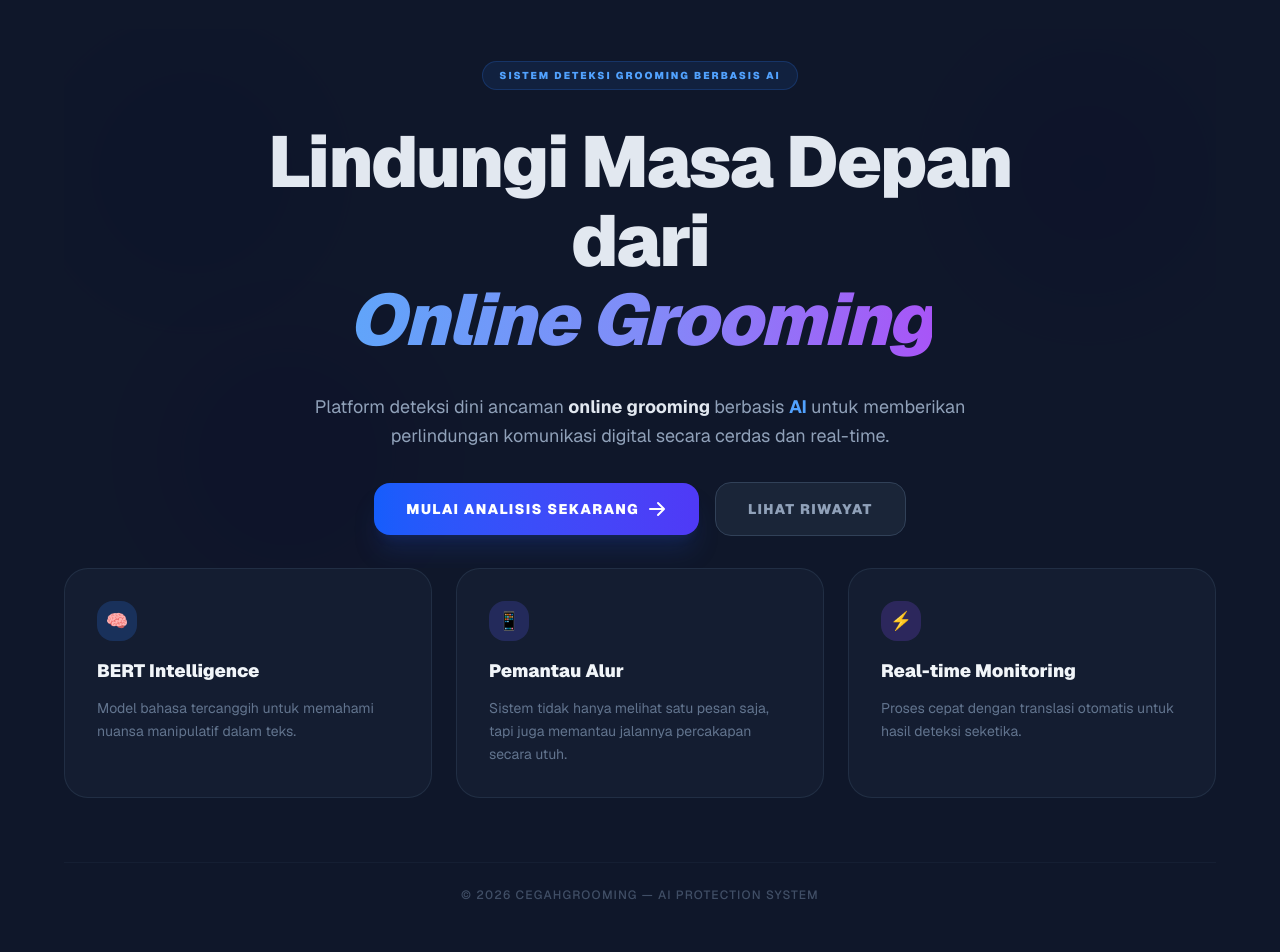
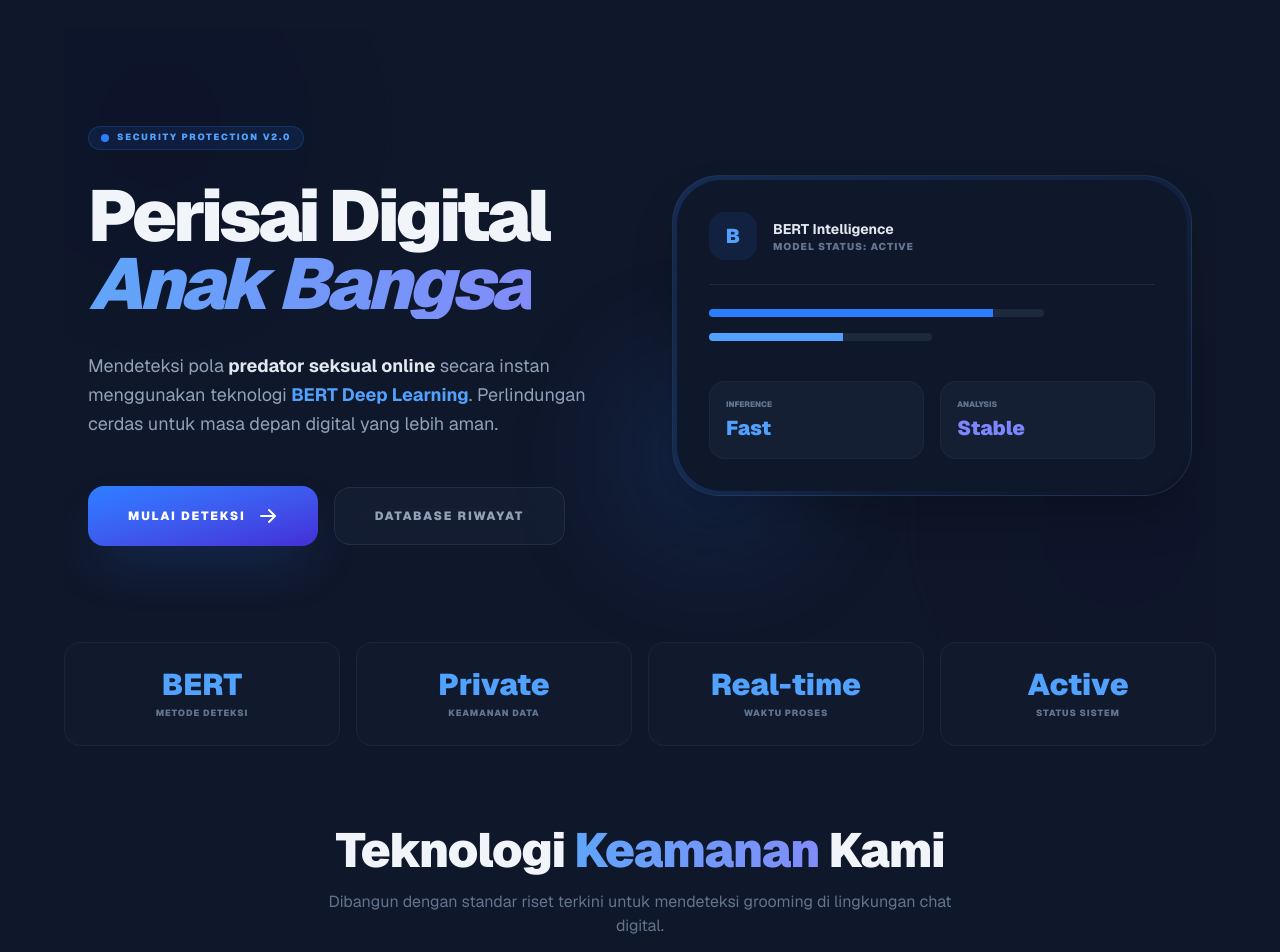
Before and after one commit to ilyfauzan/CegahGrooming, a Next.js app in the folder grooming-detector-ui/: page / in a window 1280 px wide. Shown: the part 140-1092 px from the top of the page. Built offline with nearby package versions, Linux system fonts and the light colour scheme.

Commit message:
Redesain total Landing Page menjadi gaya Security Platform premium dan perbaikan UI

```diff
--- a/grooming-detector-ui/app/components/Hero.tsx
+++ b/grooming-detector-ui/app/components/Hero.tsx
@@ -3,34 +3,37 @@ import Link from "next/link";
 
 export default function Hero() {
   return (
-    <div className="relative overflow-hidden py-4 md:py-8">
-      {/* Background Blobs for Decoration */}
-      <div className="absolute top-0 -left-4 w-72 h-72 bg-blue-600 rounded-full mix-blend-multiply filter blur-3xl opacity-20 animate-blob" />
-      <div className="absolute top-0 -right-4 w-72 h-72 bg-indigo-600 rounded-full mix-blend-multiply filter blur-3xl opacity-20 animate-blob animation-delay-2000" />
-      <div className="absolute -bottom-8 left-20 w-72 h-72 bg-violet-600 rounded-full mix-blend-multiply filter blur-3xl opacity-20 animate-blob animation-delay-4000" />
+    <div className="relative overflow-hidden py-12 md:py-24">
+      {/* Background Decorative Elements */}
+      <div className="absolute -top-24 -left-24 w-96 h-96 bg-blue-600 rounded-full mix-blend-multiply filter blur-[100px] opacity-20 animate-pulse" />
+      <div className="absolute top-1/2 -right-24 w-96 h-96 bg-indigo-600 rounded-full mix-blend-multiply filter blur-[120px] opacity-10 animate-pulse delay-700" />
 
-      <div className="relative text-center space-y-8 max-w-4xl mx-auto px-6">
-        <div className="inline-block px-4 py-1.5 rounded-full bg-blue-500/10 border border-blue-500/20 text-blue-400 text-[10px] font-black uppercase tracking-[0.2em] animate-fade-in">
-          Sistem Deteksi Grooming Berbasis AI
+      <div className="relative grid grid-cols-1 lg:grid-cols-2 gap-16 items-center max-w-6xl mx-auto px-6">
+        {/* Left Content */}
+        <div className="text-left space-y-8 animate-in fade-in slide-in-from-left-8 duration-1000">
+          <div className="inline-flex items-center gap-2 px-3 py-1 rounded-full bg-blue-500/10 border border-blue-500/20 text-blue-400 text-[9px] font-black uppercase tracking-[0.2em]">
+            <span className="relative flex h-2 w-2">
+              <span className="animate-ping absolute inline-flex h-full w-full rounded-full bg-blue-400 opacity-75"></span>
+              <span className="relative inline-flex rounded-full h-2 w-2 bg-blue-500"></span>
+            </span>
+            Security Protection v2.0
           </div>
 
-        <h1 className="text-4xl md:text-6xl lg:text-7xl font-black tracking-tight leading-[1.1]">
-          Lindungi Masa Depan dari <br />
-          <span className="premium-text-vibrant italic">Online Grooming</span>
+          <h1 className="text-5xl md:text-7xl font-black tracking-tighter leading-[0.95] text-slate-100">
+            Perisai Digital <br />
+            <span className="premium-text-blue notranslate italic">Anak Bangsa</span>
           </h1>
 
-        <p className="text-slate-400 text-sm md:text-lg max-w-2xl mx-auto leading-relaxed">
-          Platform deteksi dini ancaman <span className="text-slate-200 font-bold"> online grooming </span>
-          berbasis <span className="text-blue-400 font-bold"> AI </span> untuk memberikan perlindungan
-          komunikasi digital secara cerdas dan real-time.
+          <p className="text-slate-400 text-base md:text-lg max-w-xl leading-relaxed">
+            Mendeteksi pola <span className="text-slate-200 font-bold">predator seksual online</span> secara instan menggunakan teknologi <span className="text-blue-400 font-bold">BERT Deep Learning</span>. Perlindungan cerdas untuk masa depan digital yang lebih aman.
           </p>
 
-        <div className="flex flex-col sm:flex-row items-center justify-center gap-4">
+          <div className="flex flex-col sm:flex-row items-center gap-4 pt-4">
             <Link
               href="/detector"
-            className="w-full sm:w-auto px-8 py-4 bg-blue-600 bg-gradient-to-r from-blue-600 to-indigo-600 rounded-2xl font-black text-sm tracking-widest text-white shadow-xl shadow-blue-900/30 hover:scale-[1.02] active:scale-95 transition-all flex items-center justify-center gap-2"
+              className="w-full sm:w-auto px-10 py-5 bg-blue-600 bg-gradient-to-br from-blue-500 to-indigo-700 rounded-2xl font-black text-xs tracking-[0.15em] text-white shadow-2xl shadow-blue-500/20 hover:shadow-blue-500/40 hover:scale-[1.03] active:scale-95 transition-all flex items-center justify-center gap-3 uppercase"
             >
-            MULAI ANALISIS SEKARANG
+              Mulai Deteksi
               <svg xmlns="http://www.w3.org/2000/svg" className="h-5 w-5" viewBox="0 0 20 20" fill="currentColor">
                 <path fillRule="evenodd" d="M10.293 3.293a1 1 0 011.414 0l6 6a1 1 0 010 1.414l-6 6a1 1 0 01-1.414-1.414L14.586 11H3a1 1 0 110-2h11.586l-4.293-4.293a1 1 0 010-1.414z" clipRule="evenodd" />
               </svg>
@@ -38,10 +41,52 @@ export default function Hero() {
 
             <Link
               href="/history"
-            className="w-full sm:w-auto px-8 py-4 bg-slate-800/80 border border-slate-700 rounded-2xl font-black text-sm tracking-widest text-slate-400 hover:text-white hover:bg-slate-700 transition-all flex items-center justify-center gap-2"
+              className="w-full sm:w-auto px-10 py-5 bg-slate-800/40 backdrop-blur-md border border-slate-700/50 rounded-2xl font-black text-xs tracking-[0.15em] text-slate-400 hover:text-white hover:bg-slate-800 transition-all flex items-center justify-center uppercase"
             >
-            LIHAT RIWAYAT
+              Database Riwayat
             </Link>
+          </div>
+        </div>
+
+        {/* Right Visual Element */}
+        <div className="relative hidden lg:block animate-in fade-in zoom-in-95 duration-1000 delay-300">
+          <div className="relative z-10 p-1 bg-gradient-to-br from-blue-500/20 to-transparent rounded-[3rem] border border-slate-700/50 overflow-hidden shadow-2xl">
+            <div className="bg-[#0f172a] rounded-[2.8rem] p-8 space-y-6">
+              {/* Mock AI Card */}
+              <div className="flex items-center gap-4 border-b border-slate-800 pb-6">
+                <div className="w-12 h-12 rounded-2xl bg-blue-500/10 flex items-center justify-center text-blue-400 text-xl font-black">
+                  B
+                </div>
+                <div>
+                  <h4 className="text-sm font-bold text-slate-200">BERT Intelligence</h4>
+                  <p className="text-[10px] text-slate-500 uppercase tracking-widest font-black">Model Status: Active</p>
+                </div>
+              </div>
+
+              <div className="space-y-4">
+                <div className="h-2 w-3/4 bg-slate-800 rounded-full overflow-hidden">
+                  <div className="h-full bg-blue-500 w-[85%] animate-pulse" />
+                </div>
+                <div className="h-2 w-1/2 bg-slate-800 rounded-full overflow-hidden">
+                  <div className="h-full bg-blue-400 w-[60%] animate-pulse delay-500" />
+                </div>
+              </div>
+
+              <div className="pt-4 grid grid-cols-2 gap-4">
+                <div className="p-4 rounded-2xl bg-slate-800/50 border border-slate-700/30">
+                  <p className="text-[8px] font-black text-slate-500 uppercase mb-1">Inference</p>
+                  <p className="text-xl font-black text-blue-400">Fast</p>
+                </div>
+                <div className="p-4 rounded-2xl bg-slate-800/50 border border-slate-700/30">
+                  <p className="text-[8px] font-black text-slate-500 uppercase mb-1">Analysis</p>
+                  <p className="text-xl font-black text-indigo-400">Stable</p>
+                </div>
+              </div>
+            </div>
+          </div>
+
+          {/* Floating Glow */}
+          <div className="absolute -bottom-10 -left-10 w-40 h-40 bg-blue-500/20 rounded-full blur-3xl animate-pulse" />
         </div>
       </div>
     </div>
--- a/grooming-detector-ui/app/page.tsx
+++ b/grooming-detector-ui/app/page.tsx
@@ -25,36 +25,75 @@ export default function LandingPage() {
   ];
 
   return (
-    <main className="min-h-screen bg-[#0f172a] text-slate-200 font-sans p-6 md:p-10 selection:bg-blue-500/30 overflow-x-hidden flex flex-col justify-center">
-      <div className="max-w-6xl mx-auto">
+    <main className="min-h-screen bg-[#0f172a] text-slate-200 font-sans p-6 md:p-10 selection:bg-blue-500/30 overflow-x-hidden flex flex-col items-center">
+      {/* Background Glow */}
+      <div className="fixed top-0 left-0 w-full h-full pointer-events-none overflow-hidden -z-10">
+        <div className="absolute top-[-10%] left-[-10%] w-[40%] h-[40%] bg-blue-600/10 rounded-full blur-[120px]" />
+        <div className="absolute bottom-[-10%] right-[-10%] w-[40%] h-[40%] bg-indigo-600/10 rounded-full blur-[120px]" />
+      </div>
+
+      <div className="max-w-6xl w-full mx-auto">
         <Navbar />
 
         <Hero />
 
-        {/* Features Grid */}
-        <div className="pb-10 grid grid-cols-1 md:grid-cols-3 gap-6">
-          {features.map((f, i) => (
-            <div
-              key={i}
-              className="p-8 rounded-3xl bg-slate-800/40 border border-slate-700/50 hover:border-blue-500/30 transition-all group"
-            >
-              <div className={`w-10 h-10 rounded-2xl flex items-center justify-center text-lg mb-4 ${f.color}`}>
-                {f.icon}
-              </div>
-              <h3 className="text-lg font-black mb-3 text-slate-100 group-hover:text-blue-400 transition-colors">
-                {f.title}
-              </h3>
-              <p className="text-sm text-slate-500 leading-relaxed">
-                {f.desc}
-              </p>
+        {/* Stats Bar */}
+        <div className="mb-20 grid grid-cols-2 md:grid-cols-4 gap-4 animate-in fade-in slide-in-from-bottom-8 duration-1000 delay-500">
+          {[
+            { label: "Metode Deteksi", val: "BERT" },
+            { label: "Keamanan Data", val: "Private" },
+            { label: "Waktu Proses", val: "Real-time" },
+            { label: "Status Sistem", val: "Active" }
+          ].map((s, i) => (
+            <div key={i} className="text-center p-6 rounded-2xl bg-slate-800/20 border border-slate-700/30 backdrop-blur-sm">
+              <p className="text-2xl md:text-3xl font-black text-blue-400 mb-1">{s.val}</p>
+              <p className="text-[9px] font-black text-slate-500 uppercase tracking-widest">{s.label}</p>
             </div>
           ))}
         </div>
 
+        {/* Features Section */}
+        <div className="space-y-12 mb-20">
+          <div className="text-center space-y-4">
+            <h2 className="text-3xl md:text-5xl font-black tracking-tight text-slate-100">
+              Teknologi <span className="premium-text-blue notranslate">Keamanan</span> Kami
+            </h2>
+            <p className="text-slate-500 text-sm md:text-base max-w-2xl mx-auto">
+              Dibangun dengan standar riset terkini untuk mendeteksi grooming di lingkungan chat digital.
+            </p>
+          </div>
+
+          <div className="grid grid-cols-1 md:grid-cols-3 gap-8">
+            {features.map((f, i) => (
+              <div
+                key={i}
+                className="p-10 rounded-[2.5rem] bg-slate-800/30 border border-slate-700/50 hover:border-blue-500/40 hover:bg-slate-800/50 transition-all group relative overflow-hidden"
+              >
+                <div className={`w-14 h-14 rounded-2xl flex items-center justify-center text-2xl mb-6 shadow-lg ${f.color}`}>
+                  {f.icon}
+                </div>
+                <h3 className="text-xl font-black mb-4 text-slate-100 group-hover:text-blue-400 transition-colors">
+                  {f.title}
+                </h3>
+                <p className="text-sm text-slate-400 leading-relaxed">
+                  {f.desc}
+                </p>
+
+                {/* Decorative element */}
+                <div className="absolute -bottom-4 -right-4 w-20 h-20 bg-blue-500/5 rounded-full blur-2xl group-hover:bg-blue-500/10 transition-all" />
+              </div>
+            ))}
+          </div>
+        </div>
+
         {/* Footer */}
-        <footer className="mt-6 py-6 border-t border-slate-800/50 text-center">
-          <p className="text-slate-500 text-[10px] md:text-xs font-medium tracking-widest uppercase opacity-60">
-            &copy; {new Date().getFullYear()} CegahGrooming — AI Protection System
+        <footer className="mt-20 py-12 border-t border-slate-800/50 text-center space-y-6">
+          <div className="flex justify-center items-center gap-2">
+             <div className="w-8 h-8 rounded-lg bg-blue-500/10 flex items-center justify-center text-blue-500 text-xs font-black">CG</div>
+             <span className="text-lg font-black premium-text-vibrant">CegahGrooming</span>
+          </div>
+          <p className="text-slate-600 text-[10px] font-bold tracking-[0.3em] uppercase opacity-60">
+            &copy; {new Date().getFullYear()} AI Protection System — Secured with BERT Intelligence
           </p>
         </footer>
       </div>
```
Lines whose indentation alone changed are shown as unchanged.
